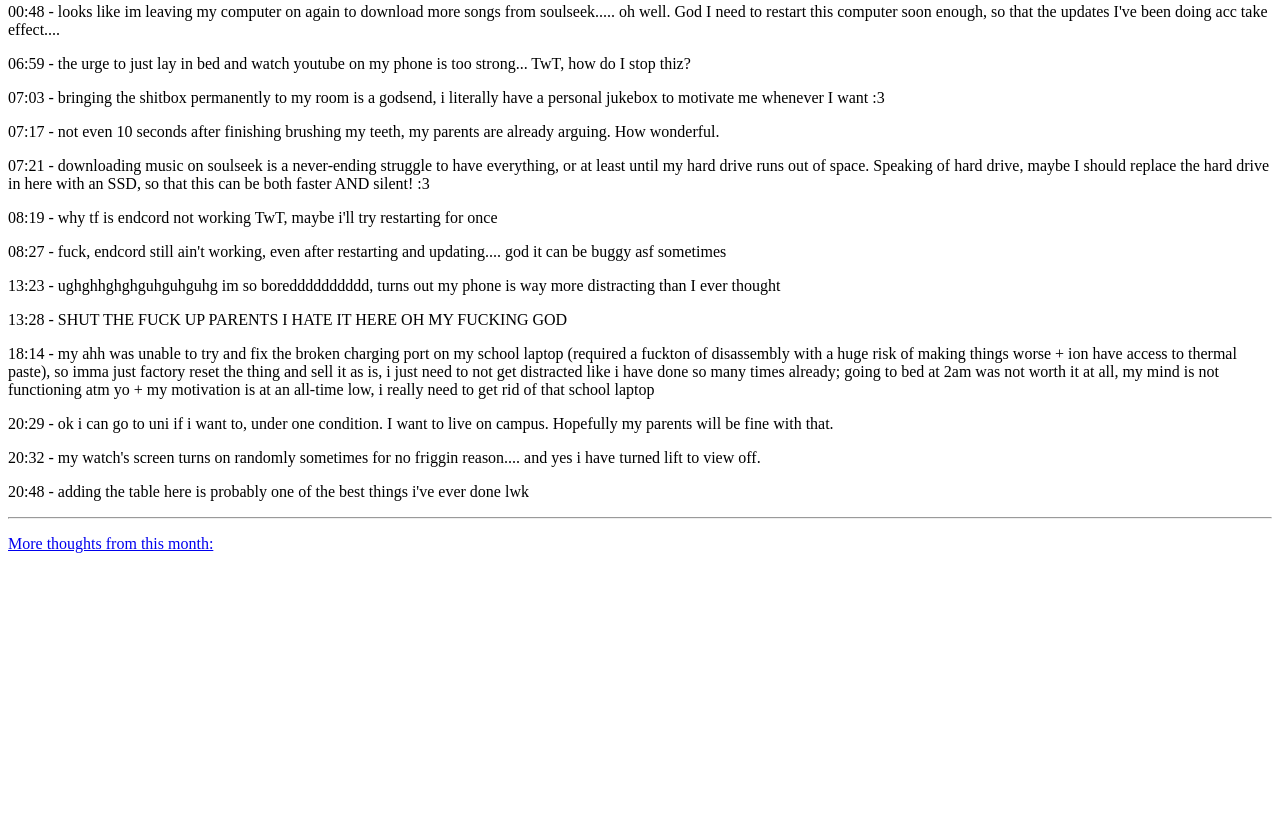
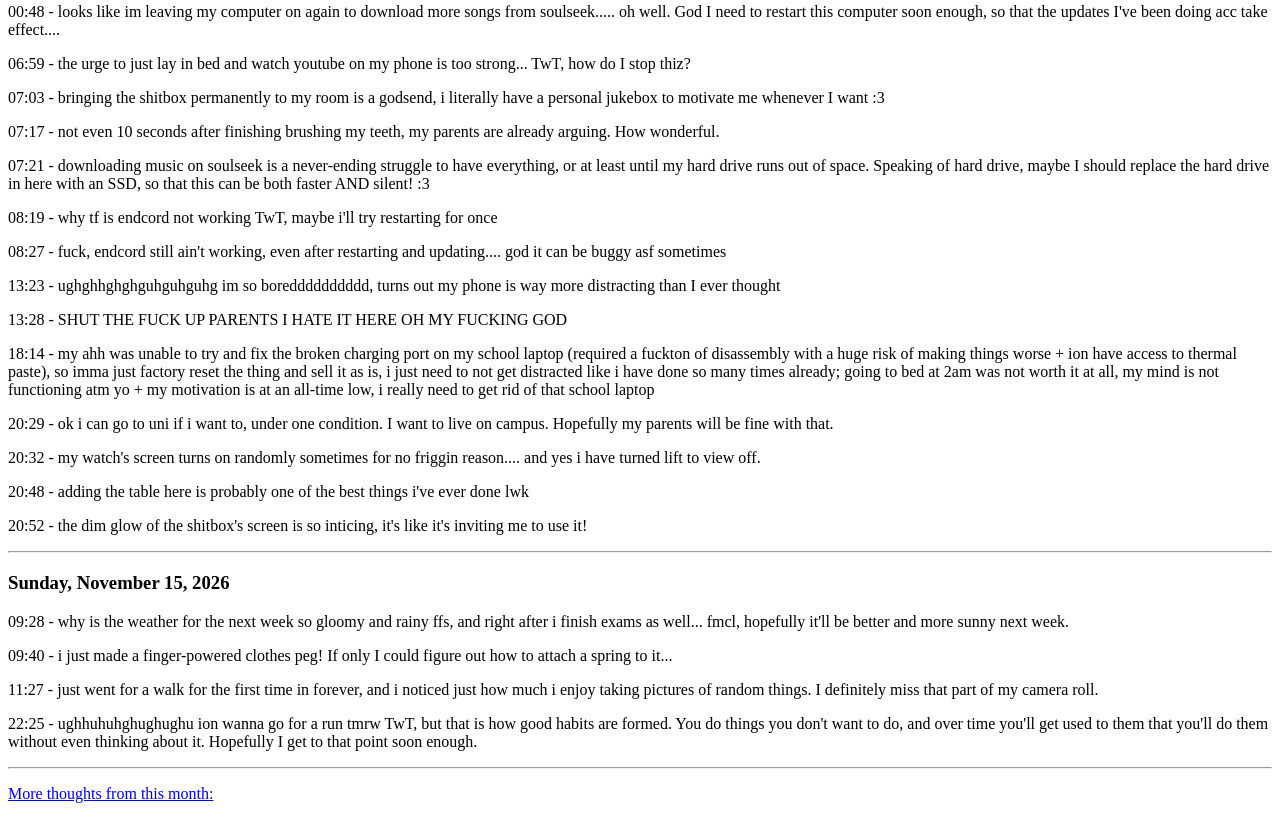
Before and after one commit to bimmy4664/bimmy4664.github.io, a plain HTML site: page thoughts/2026/11/09.html in a window 1280 px wide. Shown: the part 1566-2385 px from the top of the page. Before the commit the page ends 2135 px from the top, so only its background shows below. Drawn offline with Linux system fonts and the light colour scheme.

Commit message:
thoughts for 2026-11-15

```diff
--- a/thoughts/2026/11/09.html
+++ b/thoughts/2026/11/09.html
@@ -56,6 +56,14 @@
 	<p>20:29 - ok i can go to uni if i want to, under one condition. I want to live on campus. Hopefully my parents will be fine with that.</p>
 	<p>20:32 - my watch's screen turns on randomly sometimes for no friggin reason.... and yes i have turned lift to view off.</p>
 	<p>20:48 - adding the table here is probably one of the best things i've ever done lwk</p>
+	<p>20:52 - the dim glow of the shitbox's screen is so inticing, it's like it's inviting me to use it!</p>
+	<hr>
+
+	<h3>Sunday, November 15, 2026</h3>
+	<p>09:28 - why is the weather for the next week so gloomy and rainy ffs, and right after i finish exams as well... fmcl, hopefully it'll be better and more sunny next week.</p>
+	<p>09:40 - i just made a finger-powered clothes peg! If only I could figure out how to attach a spring to it...</p>
+	<p>11:27 - just went for a walk for the first time in forever, and i noticed just how much i enjoy taking pictures of random things. I definitely miss that part of my camera roll.</p>
+	<p>22:25 - ughhuhuhghughughu ion wanna go for a run tmrw TwT, but that is how good habits are formed. You do things you don't want to do, and over time you'll get used to them that you'll do them without even thinking about it. Hopefully I get to that point soon enough.</p>
 	<hr>
 
 	<p><a href="./index.html">More thoughts from this month:</a></p>
```
